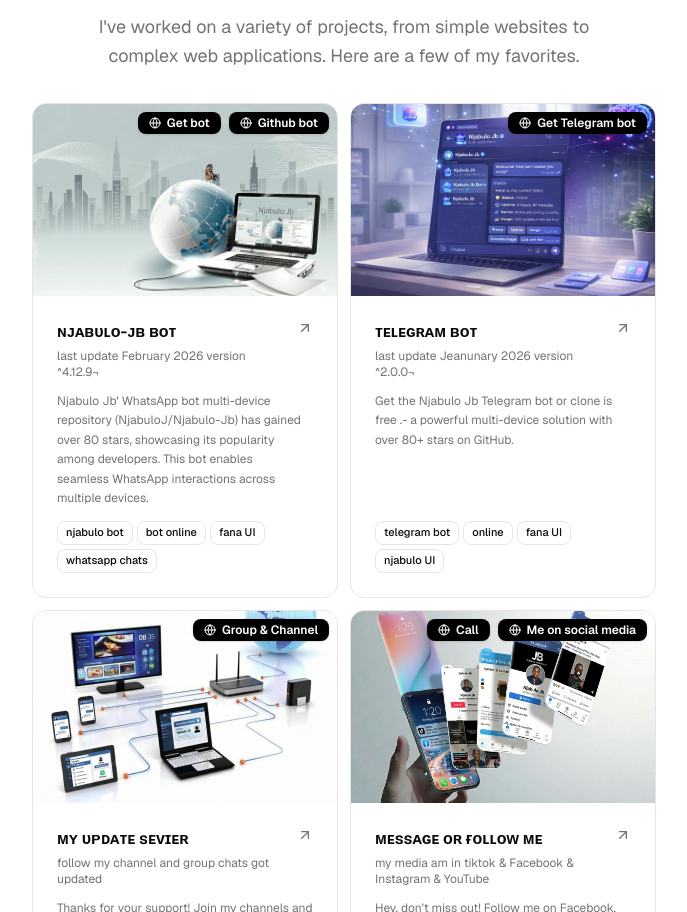
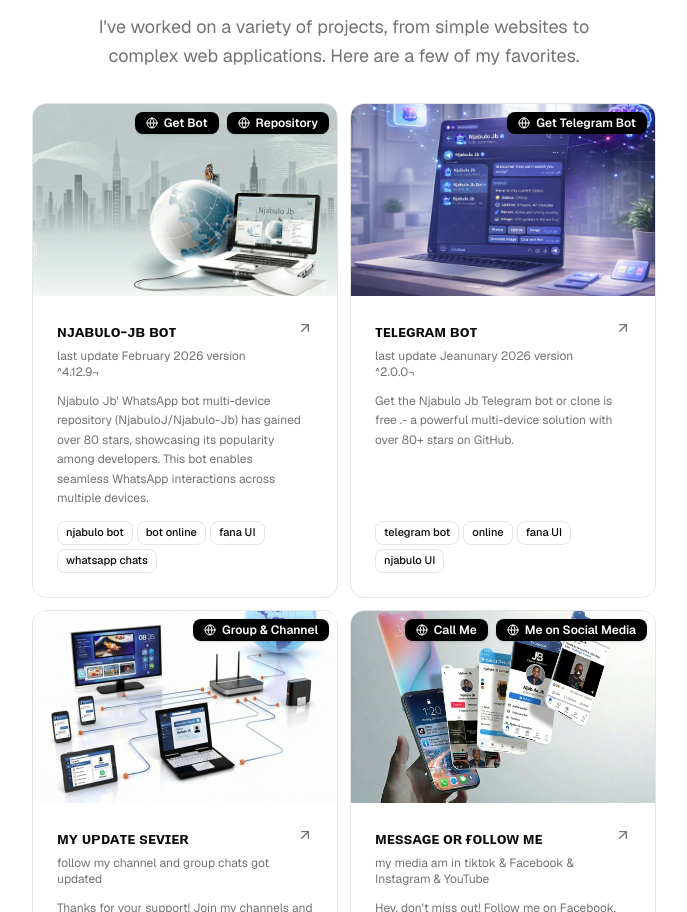
Before and after one commit to NjabuloJf/njabulo-fana, a Next.js app: page / in a window 1280 px wide. Shown: the part 1256-2168 px from the top of the page, without its empty margins (296-983 px from the left). Built offline with nearby package versions, Linux system fonts and the light colour scheme.

Commit message:
Update resume.tsx

```diff
--- a/src/data/resume.tsx
+++ b/src/data/resume.tsx
@@ -53,21 +53,21 @@
 
       LinkedIn: {
         name: "LinkedIn",
-        url: "https://github.com",
+        url: "https://www.facebook.com/profile.php?id=100094314013209",
         icon: Icons.linkedin,
 
         navbar: true,
       },
       X: {
         name: "X",
-        url: "https://github.com",
+        url: "https://www.instagram.com/njabulojb871?igsh=MTJ4cXZydW4yNHhpeg==",
         icon: Icons.x,
 
         navbar: true,
       },
       Youtube: {
         name: "Youtube",
-        url: "https://github.com",
+        url: "http://www.youtube.com/@Njabulo-JBOffice",
         icon: Icons.youtube,
         navbar: true,
       },
@@ -158,13 +158,13 @@
       ],
       links: [
         {
-          type: "Get bot",
+          type: "Get Bot",
           href: "/bot.html",
           icon: <Icons.globe className="size-3" />,
         },
           {
-          type: "Github bot",
-          href: "https://github.com",
+          type: "Repository",
+          href: "/repository.html",
           icon: <Icons.globe className="size-3" />,
         },
       ],
@@ -185,7 +185,7 @@
       ],
       links: [
         {
-          type: "Get Telegram bot",
+          type: "Get Telegram Bot",
           href: "/telegrambot.html",
           icon: <Icons.globe className="size-3" />,
         },
@@ -230,12 +230,12 @@
       ],
       links: [
         {
-          type: "Call",
+          type: "Call Me",
           href: "/call.html",
           icon: <Icons.globe className="size-3" />,
         },
         {
-          type: "Me on social media",
+          type: "Me on Social Media",
           href: "/message.html",
           icon: <Icons.globe className="size-3" />,
         },
```
